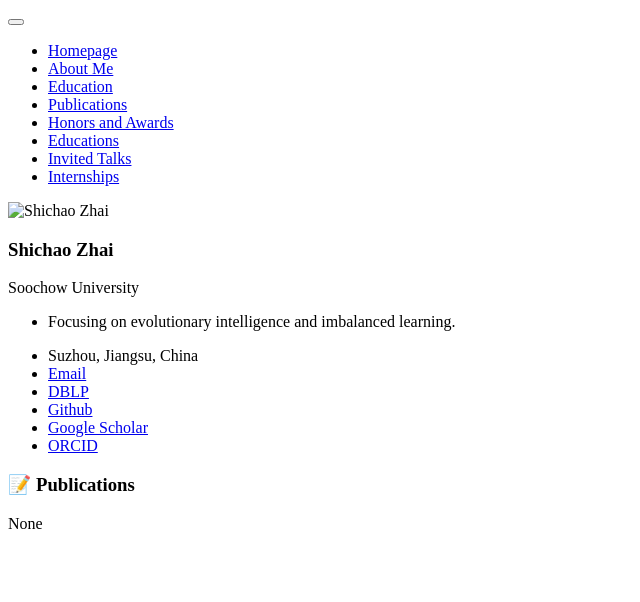
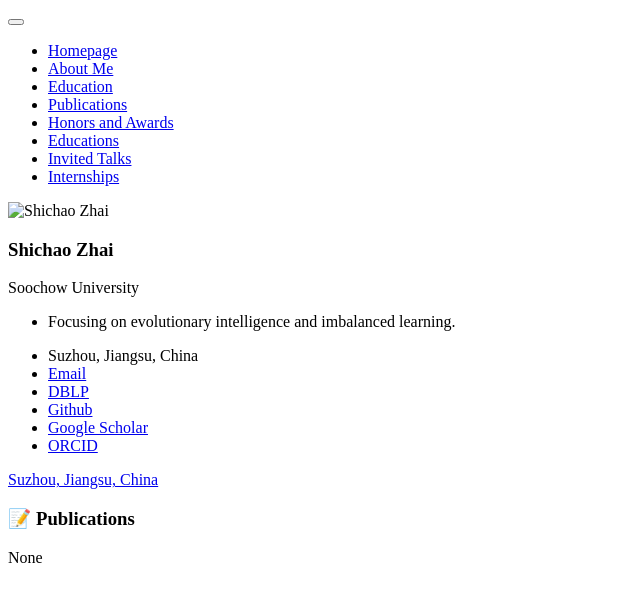
Before and after one commit to zhaishichao/zhaishichao.github.io, a Jekyll site: the page built from _pages/includes/pub.md, in a window 1280 px wide. Shown: the top 602 px of the page, without its empty margins (0-640 px from the left). Built offline with Jekyll 4.4.1, drawn with Linux system fonts in a browser that asks for light colours; our own code applies the rules of GitHub Pages for plain Markdown files.

Commit message:
更新个人信息

```diff
--- a/_config.yml
+++ b/_config.yml
@@ -28,7 +28,7 @@ author:
   employer         :
   pubmed           :
   googlescholar    : "https://scholar.google.com/citations?user=4FA6C0AAAAAJ"
-  email            : shichao.zhai@gmail.com
+  email            : "shichao.zhai@gmail.com"
   researchgate     :  # example: "https://www.researchgate.net/profile/yourprofile"
   uri              :
   bitbucket        :
--- a/_includes/author-profile.html
+++ b/_includes/author-profile.html
@@ -124,7 +124,7 @@
         <a href="{{ author.uri }}"><i class="fas fa-fw fa-link" aria-hidden="true"></i></a>
       {% endif %}
       {% if author.email %}
-        <a href="mailto:{{ author.email }}"><i class="fas fa-fw fa-envelope" aria-hidden="true"></i></a>
+        <a href="mailto:{{ author.email }}"><i class="fas fa-fw fa-envelope" aria-hidden="true"></i>{{ author.location }}</a>
       {% endif %}
       {% if author.keybase %}
         <a href="https://keybase.io/{{ author.keybase }}"><i class="fas fa-fw fa-key" aria-hidden="true"></i></a>
--- a/_includes/head/custom.html
+++ b/_includes/head/custom.html
@@ -1,7 +1,7 @@
-<link rel="apple-touch-icon" sizes="180x180" href="images/apple-touch-icon.png">
-<link rel="icon" type="image/png" sizes="32x32" href="images/favicon-32x32.png">
-<link rel="icon" type="image/png" sizes="16x16" href="images/favicon-16x16.png">
-<link rel="manifest" href="images/site.webmanifest">
+<!--<link rel="apple-touch-icon" sizes="180x180" href="images/apple-touch-icon.png">-->
+<!--<link rel="icon" type="image/png" sizes="32x32" href="images/favicon-32x32.png">-->
+<!--<link rel="icon" type="image/png" sizes="16x16" href="images/favicon-16x16.png">-->
+<!--<link rel="manifest" href="images/site.webmanifest">-->
 
 <meta name="msapplication-TileColor" content="#000000">
 <meta name="msapplication-TileImage" content="images/mstile-144x144.png?v=M44lzPylqQ">
```
